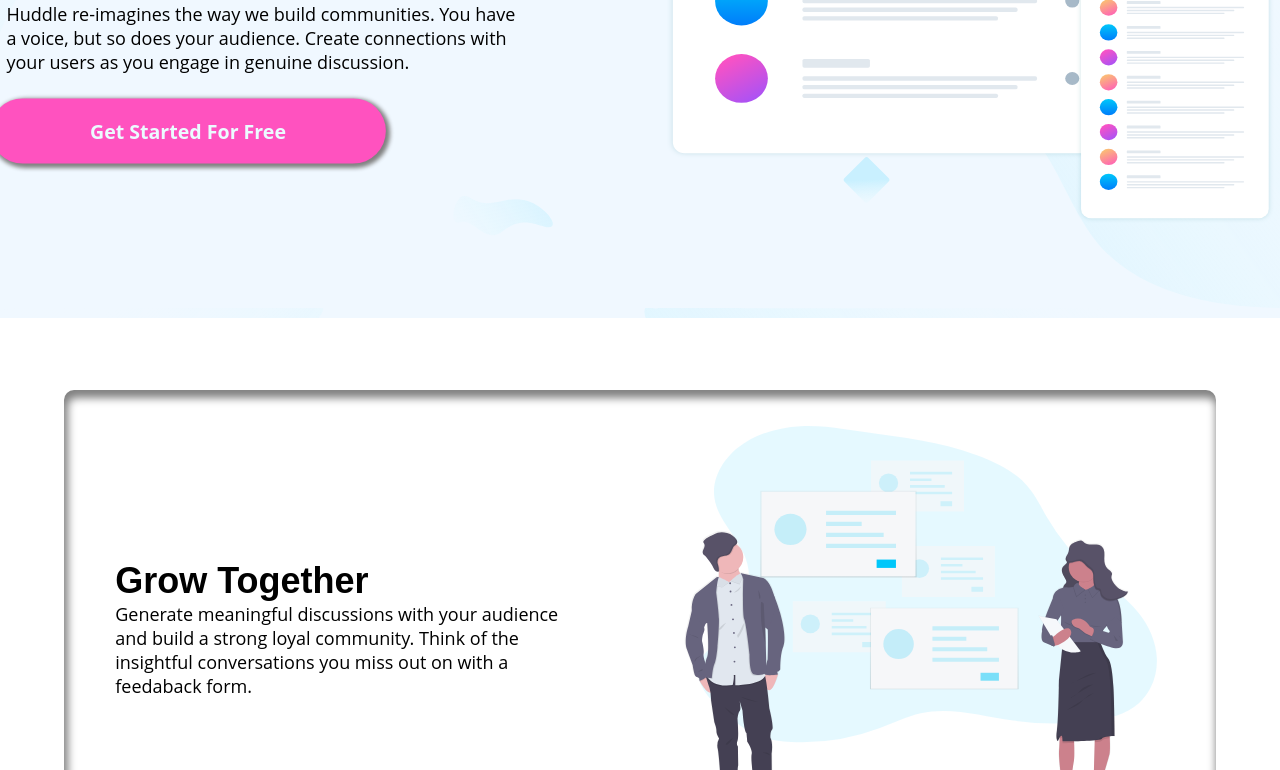
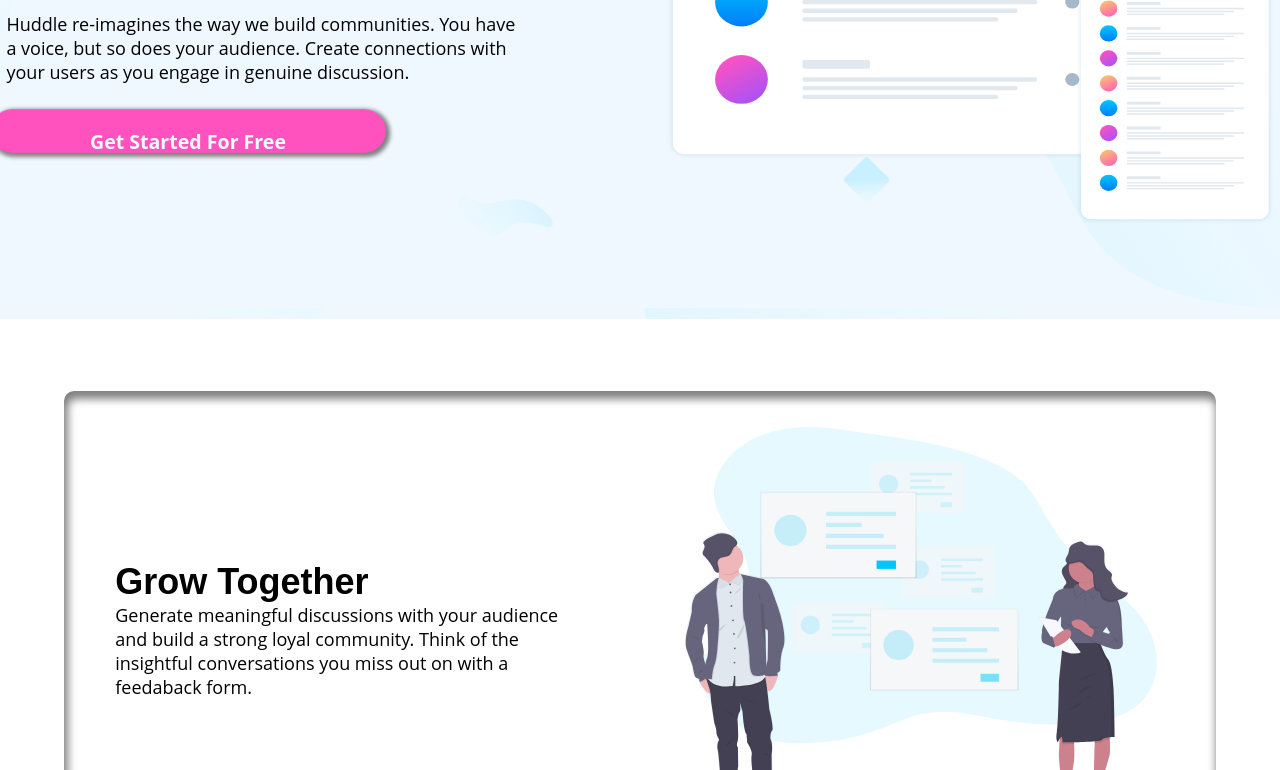
Before and after one commit to Ehigiepaul01/Huddle_clone, a plain HTML site: page index.html in a window 1280 px wide. Shown: the part 330-1100 px from the top of the page. Drawn offline with Linux system fonts and the light colour scheme; a web font is replaced by a local one.

Commit message:
new changes made to the style file

```diff
--- a/style.css
+++ b/style.css
@@ -36,8 +36,8 @@
     background-color: white;
     border: none;
     box-shadow: 2px 2px 4px 2px grey;
-    height: 4opx;
-    border-radius: 3opx;
+    height: 40px;
+    border-radius: 30px;
     padding: 0 3em;
 }
 
```
